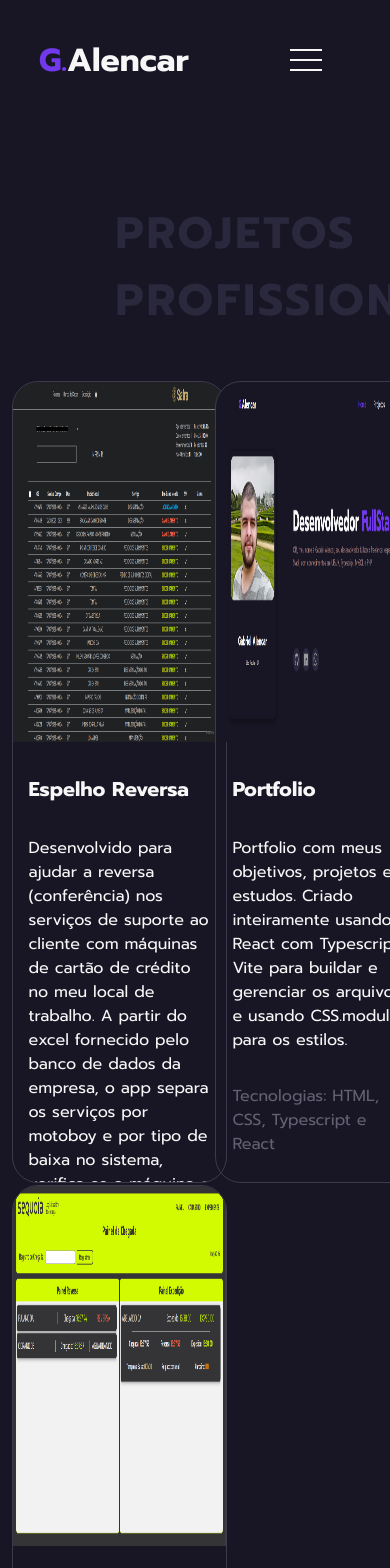
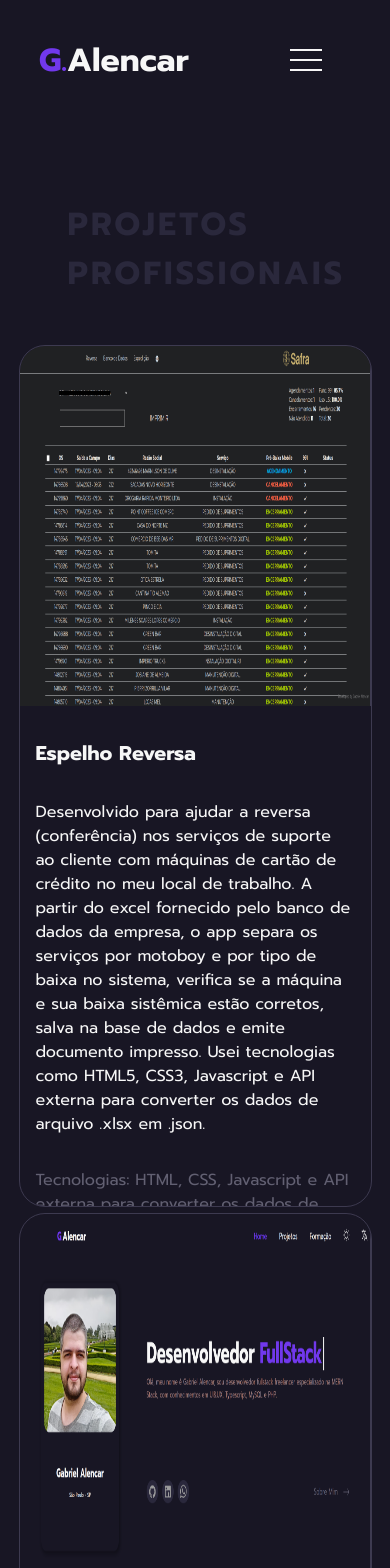
Before and after one commit to gabrielalencardearaujo/portfolio_galencar, a React (Vite) app: page /projects in a window 390 px wide. Shown: the top 1568 px of the page. Built offline with nearby package versions, Linux system fonts and the light colour scheme.

Commit message:
responsividade page projects

```diff
--- a/src/pages/Projects/CardProjects.module.css
+++ b/src/pages/Projects/CardProjects.module.css
@@ -1,6 +1,6 @@
 .cardContainer {
   max-width: 640px;
-  height: 800px;
+  height: 820px;
   display: grid;
   border-radius: 25px;
   /* grid-template-columns: repeat(2, 1fr); */
@@ -73,3 +73,31 @@ span a:hover {
   filter: blur(0);
   transition: all 1s;
 }
+
+
+@media (max-width: 1200px) {
+  .cardContainer {
+    height: 840px;
+  }
+}
+
+@media (max-width: 1024px) {
+  .cardContainer {
+    height: 860px;
+  }
+
+  p {
+    font-size: 0.875rem;
+  }
+}
+
+@media (max-width: 768px) {
+  .cardContainer {
+    min-height: 820px;
+  }
+
+  p {
+    font-size: 1rem;
+  }
+
+}
--- a/src/pages/Projects/Projects.module.css
+++ b/src/pages/Projects/Projects.module.css
@@ -8,7 +8,7 @@
   display: grid;
   grid-template-columns: repeat(2, minmax(200px, 1fr));
   place-items: center;
-  gap: 1vw;
+  gap: 2vw;
   margin-bottom: 8rem;
 }
 
@@ -18,3 +18,14 @@
   font-size: 2.75rem;
   text-transform: uppercase;
 }
+
+@media (max-width: 768px) {
+  .content {
+    grid-template-columns: 1fr;
+  }
+
+  .title {
+    margin-left: 3rem;
+    font-size: 2rem;
+  }
+}
```
Also changed, not shown: 1 other file (tests, documents, lock files or other folders).
